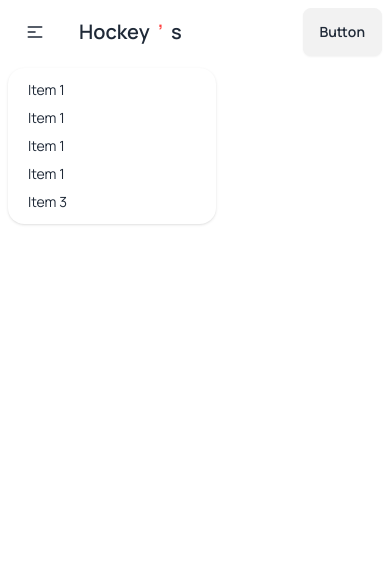
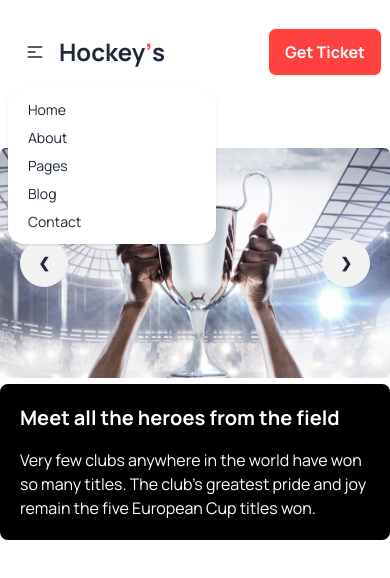
Before and after one commit to mahadi-wd/A3-Hockeys, a plain HTML site: page Images/index.html in a window 390 px wide. Both pictures are taken after a click on the button 35 px from the left and 32 px from the top of the page. Drawn offline with nearby package versions, Linux system fonts and the light colour scheme.

Commit message:
added nav bar and slider section with responsive.

```diff
--- a/Images/index.html
+++ b/Images/index.html
@@ -21,12 +21,35 @@
     />
     <script src="https://cdn.tailwindcss.com"></script>
 
+    <!-- fonts awsome cdn -->
+
+    <link
+      rel="stylesheet"
+      href="https://site-assets.fontawesome.com/releases/v6.5.1/css/all.css"
+    >
+
     <!-- font family row css style -->
     <style>
         .font-manrope{
             font-family: 'Manrope', sans-serif;
         }
+        .btn-bg{
+           background: #FF4240;
+        }
     </style>
+
+    <script>
+     tailwind.config = {
+       theme: {
+         extend: {
+           colors: {
+             clifford: '#da373d',
+
+           }
+         }
+       }
+     }
+  </script>
   </head>
 
   <body class="font-manrope">
@@ -34,35 +57,71 @@
         <header>
              <!-- navbar section -->
 
-             <section>
-                <div class="navbar bg-base-100">
+             <section >
+                <div class="navbar bg-base-100 container mx-auto pt-7 ">
                     <div class="navbar-start">
                       <div class="dropdown">
-                        <div tabindex="0" role="button" class="btn btn-ghost lg:hidden">
+                        <div tabindex="0" role="button" class="btn btn-ghost lg:hidden -mr-5">
                           <svg xmlns="http://www.w3.org/2000/svg" class="h-5 w-5" fill="none" viewBox="0 0 24 24" stroke="currentColor"><path stroke-linecap="round" stroke-linejoin="round" stroke-width="2" d="M4 6h16M4 12h8m-8 6h16" /></svg>
                         </div>
                         <ul tabindex="0" class="menu menu-sm dropdown-content mt-3 z-[1] p-2 shadow bg-base-100 rounded-box w-52">
-                          <li><a>Item 1</a></li>
-                          <li><a>Item 1</a></li>
-                          <li><a>Item 1</a></li>
-                          <li><a>Item 1</a></li>
-                          <li><a>Item 3</a></li>
+                          <li class="font-base font-normal hover:text-[#FF4240]"><a>Home</a></li>
+                          <li class="font-base font-normal hover:text-[#FF4240]"><a >About</a></li>
+                          <li class="font-base font-normal hover:text-[#FF4240]"><a>Pages</a></li>
+                          <li class="font-base font-normal hover:text-[#FF4240]"><a>Blog</a></li>
+                          <li class="font-base font-normal hover:text-[#FF4240]"><a>Contact</a></li>
                         </ul>
                       </div>
-                      <a class="btn btn-ghost text-xl">Hockey<span class="text-[#FF4240]">’</span> s</a>
+                      <a class="btn btn-ghost lg:text-4xl text-2xl  lg:font-extrabold font-bold ">Hockey<span class="text-[#FF4240] -mr-2 -ml-2">’</span>s</a>
                     </div>
                     <div class="navbar-center hidden lg:flex">
                       <ul class="menu menu-horizontal px-1">
-                        <li><a>Item 1</a></li>
-                        <li><a>Item 1</a></li>
-                        <li><a>Item 1</a></li>
-                        <li><a>Item 3</a></li>
-                        <li><a>Item 3</a></li>
+                        <li class="font-base font-normal hover:text-[#FF4240]"><a>Home</a></li>
+                          <li class="font-base font-normal hover:text-[#FF4240]"><a>About</a></li>
+                          <li class="font-base font-normal hover:text-[#FF4240]"><a>Pages</a></li>
+                          <li class="font-base font-normal hover:text-[#FF4240]"><a>Blog</a></li>
+                          <li class="font-base font-normal hover:text-[#FF4240]"><a>Contact</a></li>
                       </ul>
                     </div>
                     <div class="navbar-end">
-                      <a class="btn">Button</a>
+                        <i class="fa-regular fa-magnifying-glass lg:text-2xl lg:block hidden  lg:mr-4"></i>
+                      <a class="btn btn-bg text-white lg:font-bold lg:text-xl text-base font-bold  ">Get Ticket</a>
                     </div>
+                  </div>
+             </section>
+
+             <!-- slide banner section -->
+
+             <section class="my-16 container mx-auto">
+                <div class="carousel w-full lg:h-[600px] ">
+                    <div id="slide1" class="carousel-item relative w-full">
+                      <img src="./1.png" class="w-full" />
+                      <div class="absolute flex justify-between transform -translate-y-1/2 left-5 right-5 top-1/2">
+                        <a href="#slide3" class="btn btn-circle">❮</a>
+                        <a href="#slide2" class="btn btn-circle">❯</a>
+                      </div>
+                    </div>
+                    <div id="slide2" class="carousel-item relative w-full">
+                      <img src="./2.png" class="w-full" />
+                      <div class="absolute flex justify-between transform -translate-y-1/2 left-5 right-5 top-1/2">
+                        <a href="#slide1" class="btn btn-circle">❮</a>
+                        <a href="#slide3" class="btn btn-circle">❯</a>
+                      </div>
+                    </div>
+                    <div id="slide3" class="carousel-item relative w-full">
+                      <img src="./3.png" class="w-full" />
+                      <div class="absolute flex justify-between transform -translate-y-1/2 left-5 right-5 top-1/2">
+                        <a href="#slide2" class="btn btn-circle">❮</a>
+                        <a href="#slide1" class="btn btn-circle">❯</a>
+                      </div>
+                    </div>
+
+                  </div>
+                  <div class="flex lg:justify-end lg:mr-20 lg:flex-row flex-col">
+                    <div class="bg-black rounded-lg p-5 lg:w-[500px] text-white  lg:-translate-y-40">
+                        <h1 class="lg:text-2xl text-xl lg:font-extrabold font-bold mb-4">Meet all the heroes from the field</h1>
+                        <p>Very few clubs anywhere in the world have won so many titles. The club's greatest pride and joy remain the five European Cup titles won. </p>
+                      </div>
                   </div>
              </section>
         </header>
```
Also changed, not shown: Images/tailwind.config.js (added).
